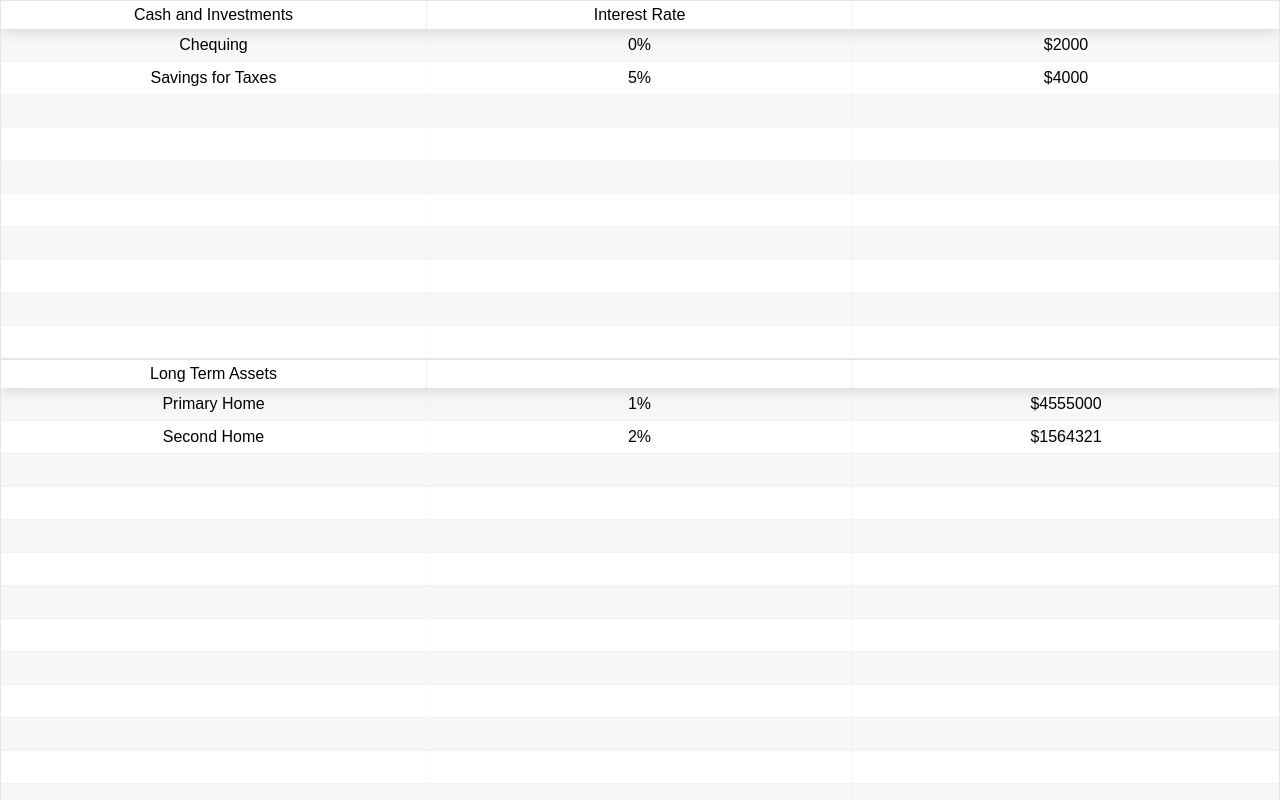
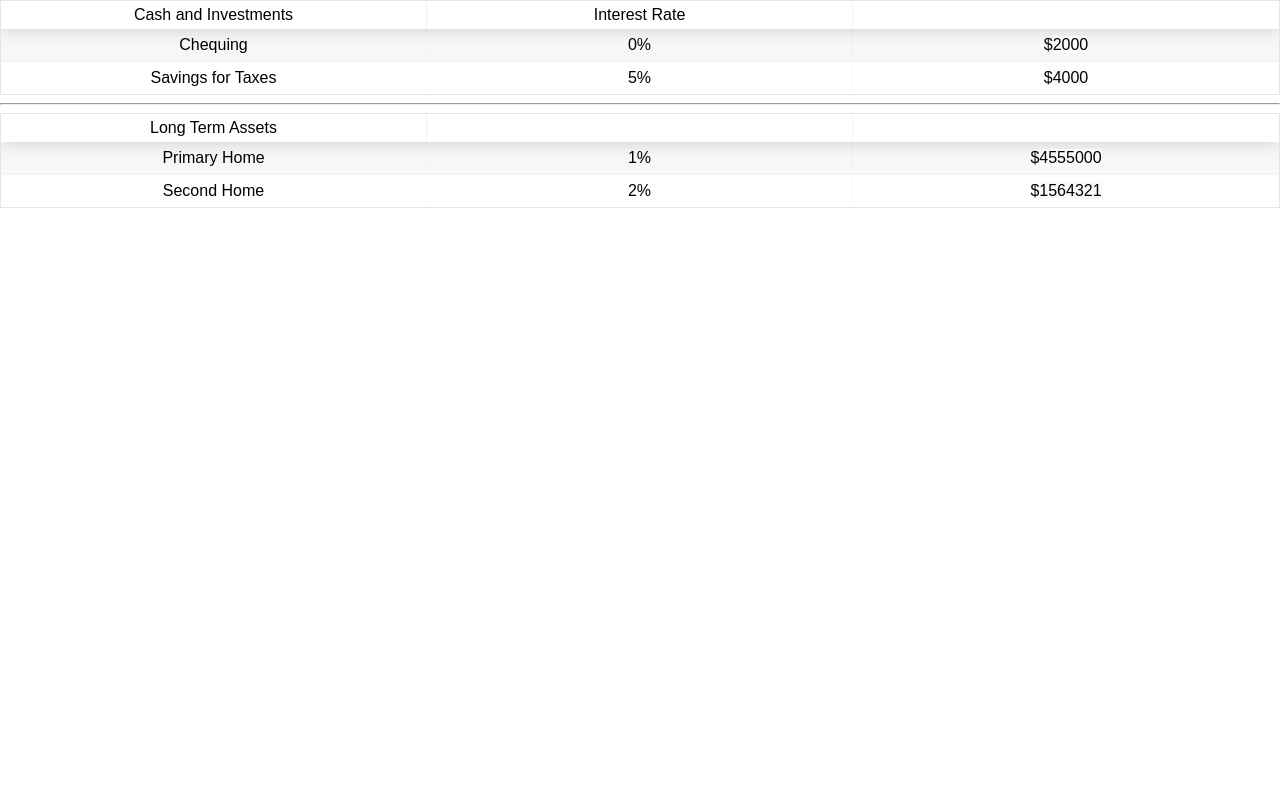
Before and after one commit to mexxmann/net-worth-view, a React (Create React App) app: page / in a window 1280 px wide. Shown: the top 800 px of the page. Built offline with nearby package versions, Linux system fonts and the light colour scheme.

Commit message:
trim table

```diff
--- a/src/NetWorthView.js
+++ b/src/NetWorthView.js
@@ -65,11 +65,12 @@ class NetWorthView extends Component {
                 Cell: this.renderEditableCurrencyValue
               },
             ]}
-            defaultPageSize={10}
+            minRows={0}
             showPagination={false}
             className="-striped -highlight"
           />
         </div>
+        <hr/>
         <div>
           <ReactTable
             data={assetsLongTerm}
@@ -93,6 +94,7 @@ class NetWorthView extends Component {
                 Cell: this.renderEditableCurrencyValue
               },
             ]}
+            minRows={0}
             showPagination={false}
             className="-striped -highlight"
           />
```
